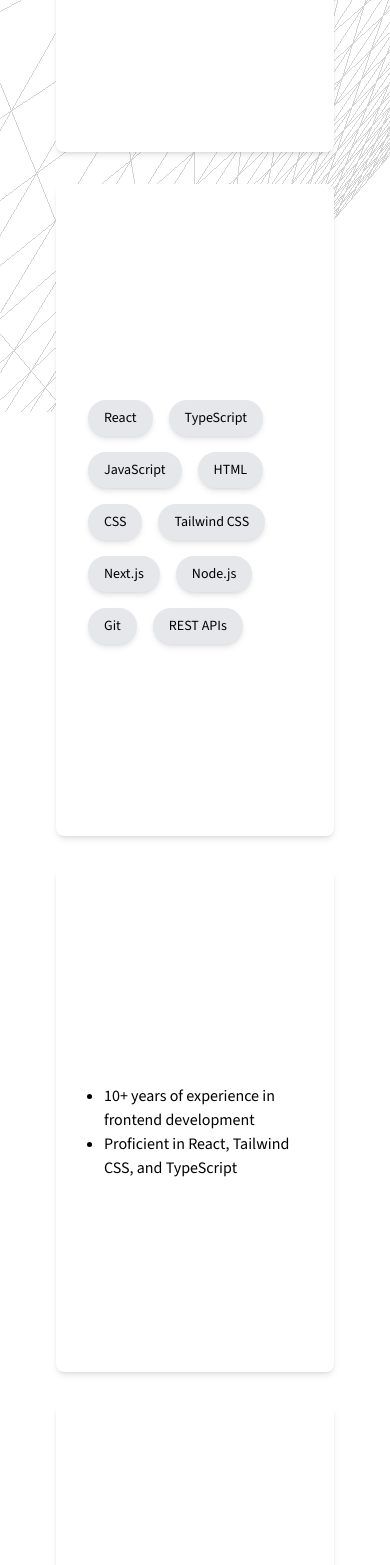
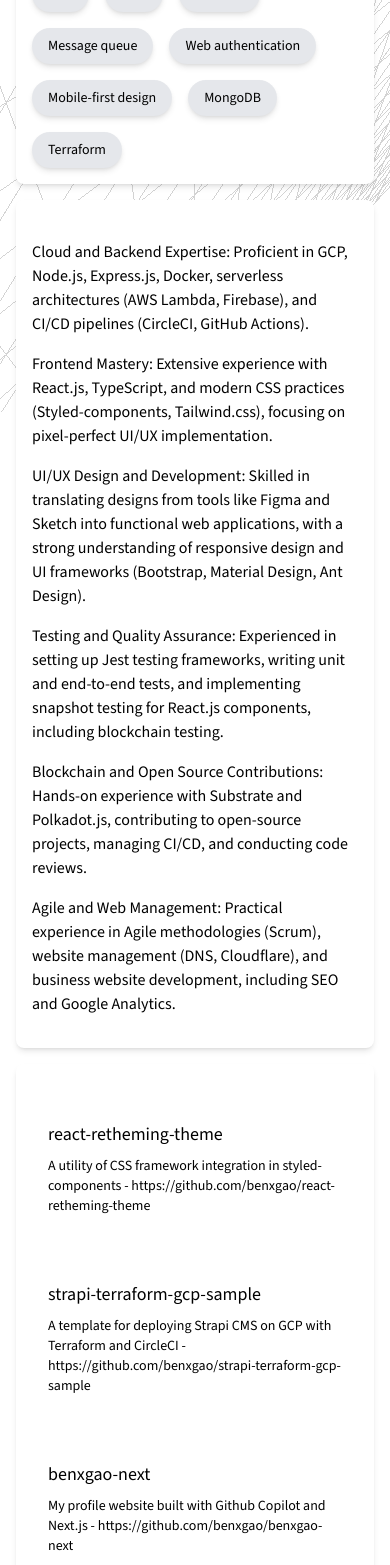
Before and after one commit to benxgao/benxgao-next, a Next.js app: page / in a window 390 px wide. Shown: the part 432-1997 px from the top of the page. Built offline with nearby package versions, Linux system fonts and the light colour scheme.

Commit message:
Improve mobile view

```diff
--- a/app/layout.tsx
+++ b/app/layout.tsx
@@ -4,8 +4,8 @@ import { sourceCodePro400 } from '../styles/fonts';
 import './globals.css';
 
 export const metadata: Metadata = {
-  title: 'Create Next App',
-  description: 'Generated by create next app',
+  title: 'benxgao.com | Ben Gao',
+  description: 'Ben Gao is a software engineer based in Auckland, New Zealand.',
 };
 
 export default function RootLayout({
--- a/app/page.tsx
+++ b/app/page.tsx
@@ -10,8 +10,7 @@ import { sourceCodePro400, sourceCodePro700 } from '../styles/fonts';
 const Section = ({ id, title, children }: { id: string; title: string; children: React.ReactNode }) => (
   <section
     id={id}
-    className={`${sourceCodePro400.className} relative z-10 bg-white p-8 py-48 rounded-lg shadow-md mx-8 sm:mx-16 lg:mx-32 min-h-[10rem]`}
-    style={{ margin: '2rem' }}
+    className={`${sourceCodePro400.className} relative z-10 bg-white p-4 sm:px-4 md:px-8 lg:px-16 sm:py-4 md:py-12 lg:py-24 rounded-lg shadow-md m-4 sm:m-4 md:m-8 lg:mx-16 min-h-[10rem]`}
   >
     <h2 className='text-2xl sm:text-3xl lg:text-4xl font-semibold mb-6'>{title}</h2>
     {children}
@@ -78,17 +77,17 @@ export default function Home() {
   return (
     <div>
       <canvas ref={canvasRef} className='fixed top-0 left-0 w-full h-full -z-10'></canvas>
-      <div className="relative min-h-screen bg-transparent text-black font-['Playfair_Display'] p-6 sm:p-12 lg:p-20 space-y-10">
+      <div className="relative min-h-screen bg-transparent text-black font-['Playfair_Display'] p-0 sm:p-0 lg:px-20 space-y-0">
         {/* Header */}
         <header
           className={`${
             sourceCodePro700.className
-          } fixed top-0 left-0 w-full bg-white p-4 flex items-center z-50 shadow-md transition-transform duration-300 ${
+          } fixed top-0 left-0 w-full bg-white px-8 py-6 sm:py-6 md:py-4 flex items-center z-50 shadow-md transition-transform duration-300 ${
             isScrollingUp ? 'translate-y-0 ease-in' : '-translate-y-full ease-out'
           }`}
         >
-          <h1 className='text-2xl sm:text-4xl font-bold absolute left-1/2 transform -translate-x-1/2'>Ben Gao</h1>
-          <div className='header-icons flex gap-4 ml-auto'>
+          <h1 className='text-2xl font-bold absolute left-1/2 transform -translate-x-1/2'>Ben Gao</h1>
+          <div className='header-icons hidden sm:flex gap-4 ml-auto'>
             <button
               onClick={() => scrollToSection('personal-info')}
               className='w-8 h-8 rounded-full flex items-center justify-center cursor-pointer'
@@ -125,16 +124,20 @@ export default function Home() {
         <Section id='skills' title=''>
           <div className='flex flex-wrap gap-4'>
             {[
-              'React',
+              'React.js',
               'TypeScript',
               'JavaScript',
-              'HTML',
-              'CSS',
               'Tailwind CSS',
               'Next.js',
               'Node.js',
-              'Git',
-              'REST APIs',
+              'GCP',
+              'AWS',
+              'Firebase',
+              'Message queue',
+              'Web authentication',
+              'Mobile-first design',
+              'MongoDB',
+              'Terraform',
             ].map((skill, index) => (
               <span key={index} className='px-4 py-2 bg-gray-200 text-sm sm:text-base rounded-full shadow-md'>
                 {skill}
@@ -145,23 +148,63 @@ export default function Home() {
 
         {/* Qualifications Section */}
         <Section id='qualifications' title=''>
-          <ul className='list-disc pl-4 sm:pl-6'>
-            <li className='text-base sm:text-lg'>10+ years of experience in frontend development</li>
-            <li className='text-base sm:text-lg'>Proficient in React, Tailwind CSS, and TypeScript</li>
+          <ul className='list-disc'>
+            <li className='block mb-4 text-base sm:text-lg'>
+              Cloud and Backend Expertise: Proficient in GCP, Node.js, Express.js, Docker, serverless architectures (AWS
+              Lambda, Firebase), and CI/CD pipelines (CircleCI, GitHub Actions).
+            </li>
+
+            <li className='block mb-4 text-base sm:text-lg'>
+              Frontend Mastery: Extensive experience with React.js, TypeScript, and modern CSS practices
+              (Styled-components, Tailwind.css), focusing on pixel-perfect UI/UX implementation.
+            </li>
+
+            <li className='block mb-4 text-base sm:text-lg'>
+              UI/UX Design and Development: Skilled in translating designs from tools like Figma and Sketch into
+              functional web applications, with a strong understanding of responsive design and UI frameworks
+              (Bootstrap, Material Design, Ant Design).
+            </li>
+
+            <li className='block mb-4 text-base sm:text-lg'>
+              Testing and Quality Assurance: Experienced in setting up Jest testing frameworks, writing unit and
+              end-to-end tests, and implementing snapshot testing for React.js components, including blockchain testing.
+            </li>
+
+            <li className='block mb-4 text-base sm:text-lg'>
+              Blockchain and Open Source Contributions: Hands-on experience with Substrate and Polkadot.js, contributing
+              to open-source projects, managing CI/CD, and conducting code reviews.
+            </li>
+
+            <li className='block mb-4 text-base sm:text-lg'>
+              Agile and Web Management: Practical experience in Agile methodologies (Scrum), website management (DNS,
+              Cloudflare), and business website development, including SEO and Google Analytics.
+            </li>
           </ul>
         </Section>
 
         {/* Personal Projects Section */}
         <Section id='projects' title=''>
           <div className='flex flex-col gap-8'>
-            {['Project 1', 'Project 2', 'Project 3'].map((project, index) => (
-              <div key={index} className='p-4 w-full'>
-                <h3 className='text-lg sm:text-xl font-medium mb-2'>{project}</h3>
+            <div key={1} className='p-4 w-full'>
+              <h3 className='text-lg sm:text-xl font-medium mb-2'>react-retheming-theme</h3>
               <p className='text-sm sm:text-base'>
-                  This is a description for {project}. It highlights the key features and technologies used.
+                A utility of CSS framework integration in styled-components -
+                https://github.com/benxgao/react-retheming-theme
               </p>
             </div>
-            ))}
+            <div key={2} className='p-4 w-full'>
+              <h3 className='text-lg sm:text-xl font-medium mb-2'>strapi-terraform-gcp-sample</h3>
+              <p className='text-sm sm:text-base'>
+                A template for deploying Strapi CMS on GCP with Terraform and CircleCI -
+                https://github.com/benxgao/strapi-terraform-gcp-sample
+              </p>
+            </div>
+            <div key={3} className='p-4 w-full'>
+              <h3 className='text-lg sm:text-xl font-medium mb-2'>benxgao-next</h3>
+              <p className='text-sm sm:text-base'>
+                My profile website built with Github Copilot and Next.js - https://github.com/benxgao/benxgao-next
+              </p>
+            </div>
           </div>
         </Section>
 
@@ -195,10 +238,11 @@ export default function Home() {
 
       {/* Footer */}
       <footer
-        className={`${sourceCodePro400.className} h-60 w-screen bg-black flex items-center justify-between px-24 py-24 relative`}
+        className={`${sourceCodePro400.className} w-screen bg-black px-4 sm:px-4 md:px-12 lg:px-24 py-12 relative`}
       >
-        <div className='flex flex-col gap-2'>
-          {['x.com'].map((site, index) => (
+        <div className='flex mb-6'>
+          <div className='flex flex-col gap-2 mr-4'>
+            {['X'].map((site, index) => (
               <a
                 key={index}
                 href='https://x.com/benxgao'
@@ -215,7 +259,7 @@ export default function Home() {
               href='https://linkedin.com/in/benxgao'
               target='_blank'
               rel='noopener noreferrer'
-            className='text-white hover:text-gray-400'
+              className='text-white hover:text-sky-400'
             >
               <FaLinkedin size={24} />
             </a>
@@ -223,7 +267,7 @@ export default function Home() {
               href='https://github.com/benxgao'
               target='_blank'
               rel='noopener noreferrer'
-            className='text-white hover:text-gray-400'
+              className='text-white hover:text-fuchsia-400'
             >
               <FaGithub size={24} />
             </a>
@@ -231,14 +275,15 @@ export default function Home() {
               href='https://x.com/benxgao'
               target='_blank'
               rel='noopener noreferrer'
-            className='text-white hover:text-gray-400'
+              className='text-white hover:text-amber-300'
             >
               <FaFacebook size={24} />
             </a>
           </div>
-        <div className='absolute bottom-14 left-1/2 transform -translate-x-1/2 text-center'>
-          <p className='text-sm sm:text-base text-white'>© 2025 benxgao.com</p>
-          <p className='text-sm sm:text-base text-white'>Built with GitHub Copilot & Next.js</p>
+        </div>
+        <div className='w-full absolute left-1/2 transform -translate-x-1/2 text-center'>
+          <p className='text-sm text-white'>copyright © 2025 benxgao.com</p>
+          <p className='text-sm text-white'>Built with GitHub Copilot & Next.js</p>
         </div>
       </footer>
     </div>
```
Lines whose indentation alone changed are shown as unchanged.
